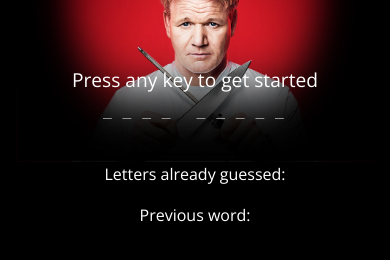
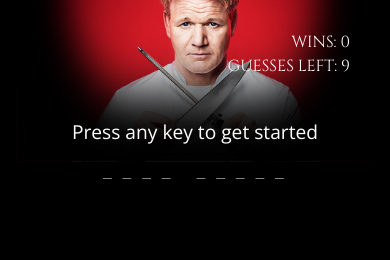
Before and after one commit to jlouie10/Word-Guess-Game, a plain HTML site: page index.html in a window 390 px wide. Shown: the part 50-310 px from the top of the page. Drawn offline with nearby package versions, Linux system fonts and the light colour scheme; a web font is replaced by a local one.

Commit message:
Hide certain text when not in use

```diff
--- a/assets/css/style.css
+++ b/assets/css/style.css
@@ -7,6 +7,7 @@ body {
 span {
     white-space: pre;
     font-family: 'Cinzel', serif;
+    text-transform: uppercase;
 }
 
 ul {
@@ -39,7 +40,6 @@ ul {
 }
 
 .navbar-brand {
-    /* text-transform: uppercase; */
     font-size: 1.5rem;
     margin: 0;
     color: #fff;
@@ -56,13 +56,6 @@ ul {
 }
 
 .jumbotron {
-    /* background-image: url("assets/images/gordon_bg.png"); */
-    /* background-image: url("../images/gordon_bg.jpg");
-    max-height: 568px;
-    max-width: 960px;
-    height: 568px;
-    background-size: cover;
-    background-repeat: no-repeat; */
     background-color: #000;
     padding-top: 0;
     padding-bottom: 0;
@@ -83,12 +76,14 @@ ul {
     text-align: center;
 }
 
-#instructions {
+#instructions span {
+    font-family: 'Open Sans', sans-serif;
     font-size: 1.5rem;
     font-weight: 400;
+    text-transform: none;
 }
 
-#instructions-outer {
+#content-outer {
     position: absolute;
     bottom: 40px;
     width: 100%;
@@ -103,6 +98,16 @@ ul {
 
 #letters {
     font-size: 2rem;
+}
+
+#word-previous-first {
+    font-family: 'Open Sans', sans-serif;
+    text-transform: none;
+}
+
+#word-previous-second {
+    text-transform: uppercase;
+    font-weight: bold;
 }
 
 @media (min-width: 576px) {
@@ -142,14 +147,15 @@ ul {
     }
 
     .navbar-widget {
-        display: none;
+        top: 80px;
+        right: 40px;
     }
 
-    #instructions-outer {
+    #content-outer {
         bottom: 20px;
     }
 
-    #instructions {
+    #instructions span {
         font-size: 1.2rem;
     }
 
@@ -172,4 +178,12 @@ ul {
         font-size: 1.1rem;
         letter-spacing: 0.2rem;
     }
+
+    .jumbotron {
+        margin-bottom: 40px;
+    }
+
+    #content-outer {
+        bottom: -40px;
+    }
 }
--- a/assets/javascript/game.js
+++ b/assets/javascript/game.js
@@ -1,30 +1,39 @@
 // Declare variables
+var difficulty = 2; // Set to 1 or 2 (harder)
+
 var wins = 0;
+var tillWin = 1; // Initialize to 1 so win criteria is not met when page is loaded
+var firstGame = 1;
+var isCorrect = "";
 var word = {
     current: "",
     previous: "",
     pack: ["risotto", "prawns", "scallops", "wellington", "filet", "mushrooms", "potato", "pudding", "burger", "salmon", "lobster", "short rib", "omlette", "meatballs", "fried chicken", "scrambled eggs", "bean dip", "porkchop", "sticky ribs", "sliders", "pasta", "roast", "roast beef", "curry", "chorizo", "salad", "carrot cake", "roast duck", "gnocchi", "arancini", "shawarma", "sea bass", "caviar", "pancakes", "gazpacho", "roasted squash", "jerk chicken", "apple crumble", "chips", "bisque", "caesar salad", "carpaccio", "pork belly", "monkfish", "beef tartare", "venison", "sweetbread", "pigeon", "veal", "lamb chop"],
-    masked: [], // !!! Combine array and string !!!
-    string: ""
+    packEasy: ["risotto", "scallops", "steak", "burger", "eggs"],
+    masked: [],
+    string: "",
 };
 var guess = {
     left: 0,
     letters: [],
-    string: ""
+    string: "",
 };
 
 // Grabs a reference to the <span>
 var text = {
     wins: document.getElementById("wins"),
     wordCurrent: document.getElementById("word-current"),
-    wordPrevious: document.getElementById("word-previous"),
+    wordPrevious: document.getElementById("word-previous-first"),
     guesses: document.getElementById("guesses"),
-    letters: document.getElementById("letters")
+    letters: document.getElementById("letters"),
+    instructions: document.getElementById("instructions-text"),
+    wordPreviousSecond: document.getElementById("word-previous-second")
 };
 
-console.log(word.pack.length);
 // Start a new game when page is loaded
 newGame();
+
+text.instructions.textContent = "Press any key to get started";
 
 // This function is run whenever the user presses a key
 document.onkeyup = function (event) {
@@ -35,7 +44,14 @@ document.onkeyup = function (event) {
     // Validate keypress
     if (validateInput(userGuess) === true) {
         determineMatch(userGuess);
+
+        // If first keypress in first game, clear the instructions
+        if (firstGame === 1) {
+            text.instructions.textContent = " ";
+            firstGame = 0;
+        }
         newGame();
+
     }
 }
 
@@ -49,7 +65,14 @@ function newGame() {
         word.previous = word.current;
 
         // Randomly chooses a choice from the word pack
-        word.current = word.pack[Math.floor(Math.random() * word.pack.length)];
+        if (difficulty === 1) {
+            word.current = word.packEasy[Math.floor(Math.random() * word.packEasy.length)];
+        }
+        else {
+            word.current = word.pack[Math.floor(Math.random() * word.pack.length)];
+        }
+
+        console.log("The current word is: " + word.current);
 
         // Sets the number of guesses
         guess.left = word.current.length;
@@ -71,21 +94,32 @@ function newGame() {
             }
         }
 
+        tillWin = guess.left;
+
         // Resets the array containing guessed letters
-        guess.letters = [];
+        guess.letters = [" "];
 
         // Refresh the display at the start of a new game
-        initializeDisplay();
+        initDisplay();
     }
     // else continue current game
 }
 
-function initializeDisplay() {
+function initDisplay() {
     text.wins.textContent = wins;
-    text.wordPrevious.textContent = word.previous;
     text.guesses.textContent = guess.left;
     updateLetters(word.masked, word.string, text.wordCurrent);
     updateLetters(guess.letters, guess.string, text.letters);
+
+    // If first game, do not display previous word
+    if (firstGame === 1) {
+        text.wordPrevious.textContent = "";
+        text.wordPreviousSecond.textContent = "";
+    }
+    else {
+        text.wordPrevious.textContent = isCorrect;
+        text.wordPreviousSecond.textContent = word.previous;
+    }
 }
 
 function validateInput(input) {
@@ -118,16 +152,21 @@ function determineMatch(letter) {
                 // User guessed correctly
                 word.masked[i] = letter;
                 correctGuess = true;
+                tillWin--;
             }
         }
     }
 
-    // If user guesses no letters, count down
+    // If user guesses incorrectly, count down
     if (alreadyGuessed === false) {
         if (correctGuess === false) {
             guess.left--;
             guess.letters[guess.letters.length] = letter;
             text.guesses.textContent = guess.left;
+
+            if (guess.left === 0) {
+                isCorrect = "Come on! It's supposed to be ";
+            }
 
             // Update display only when an incorrect guess is made
             updateLetters(guess.letters, guess.string, text.letters);
@@ -142,19 +181,10 @@ function determineMatch(letter) {
 function determineWin() { // !!! Revise this into a count down from word length !!!
     var winStatus = false;
 
-    for (i = 0; i < word.masked.length; i++) {
-
-        // Check for character mask
-        if (word.masked[i] === "_") {
-            i = word.masked.length;
-            winStatus = false;
-        }
-
-        // Once the array has been iterated through and no characters are masked, it's a win
-        else if (i === (word.masked.length - 1)) {
-            winStatus = true;
-            wins++;
-        }
+    if (tillWin === 0) {
+        winStatus = true;
+        wins++;
+        isCorrect = "That's a perfect ";
     }
 
     return winStatus;
--- a/index.html
+++ b/index.html
@@ -42,8 +42,8 @@
 
   <div class="jumbotron">
     <img src="assets/images/gordon_bg.jpg" alt="Gordon" />
-    <div id="instructions-outer">
-      <h1 id="instructions" class="display-4">Press any key to get started</h1>
+    <div id="content-outer">
+      <h1 id="instructions" class="display-4"><span id="instructions-text"></span></h1>
       <div id="word" class="container">
         <div class="row">
           <div class="col-12">
@@ -60,7 +60,7 @@
     <div class="row">
       <div class="col-12">
         <p>
-          Letters already guessed: <span id="letters"></span>
+          <span id="letters"> </span>
         </p>
       </div>
     </div>
@@ -70,7 +70,7 @@
     <div class="row">
       <div class="col-12">
         <p>
-          Previous word: <span id="word-previous"></span>
+          <span id="word-previous-first"></span><span id="word-previous-second"></span>
         </p>
       </div>
     </div>
```
